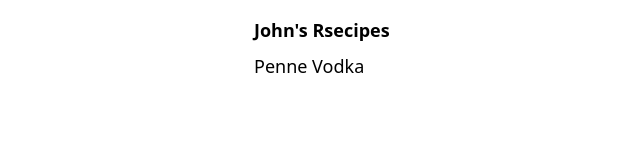
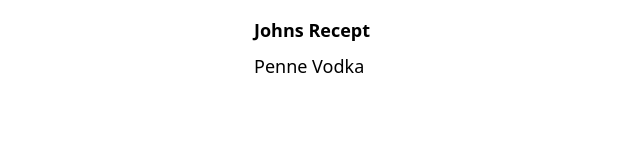
Before and after one commit to blaberg/food-blog, a plain HTML site: page public/index.html in a window 1280 px wide. Shown: the full height of the page, 114-754 px from the left. Drawn offline with Linux system fonts and the light colour scheme.

Commit message:
feat: update page header

```diff
--- a/public/index.html
+++ b/public/index.html
@@ -7,7 +7,7 @@
     <title>John&#39;s Recipes</title>
 </head>
 <body class="max-w-md md:max-w-lg lg:max-w-xl mx-auto p-4">
-    <h1 class="font-bold text-lg">John's Rsecipes</h1>
+    <h1 class="font-bold text-lg">Johns Recept</h1>
 <div class="flex flex-col mt-2">
 <a class="text-lg hover:underline" href="penne-vodka">Penne Vodka</a>
 </div>
```
Also changed, not shown: cmd/generator/templates/start.html (+1 -1 lines), public/penne-vodka/index.html (+1 -1 lines).
